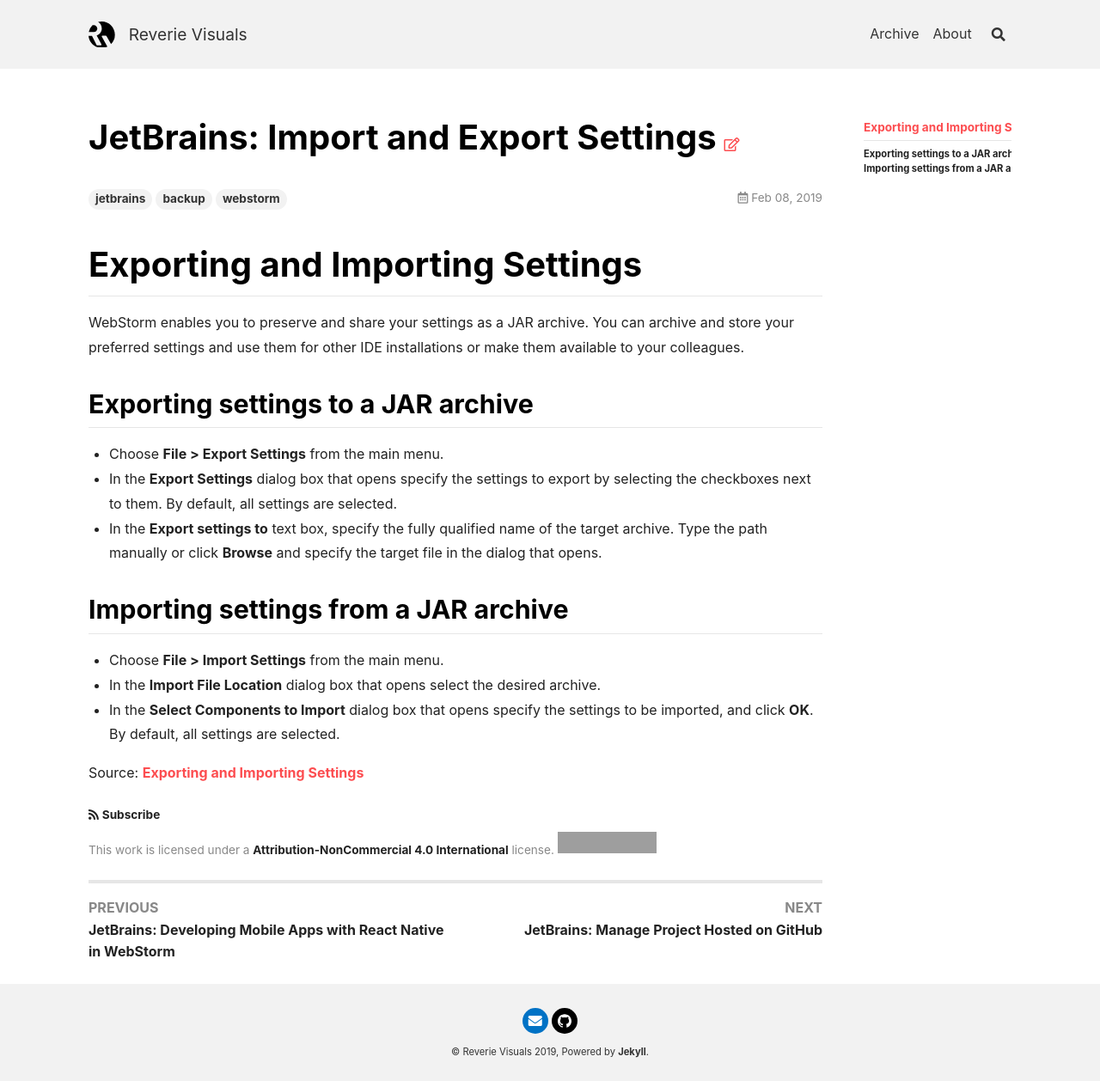
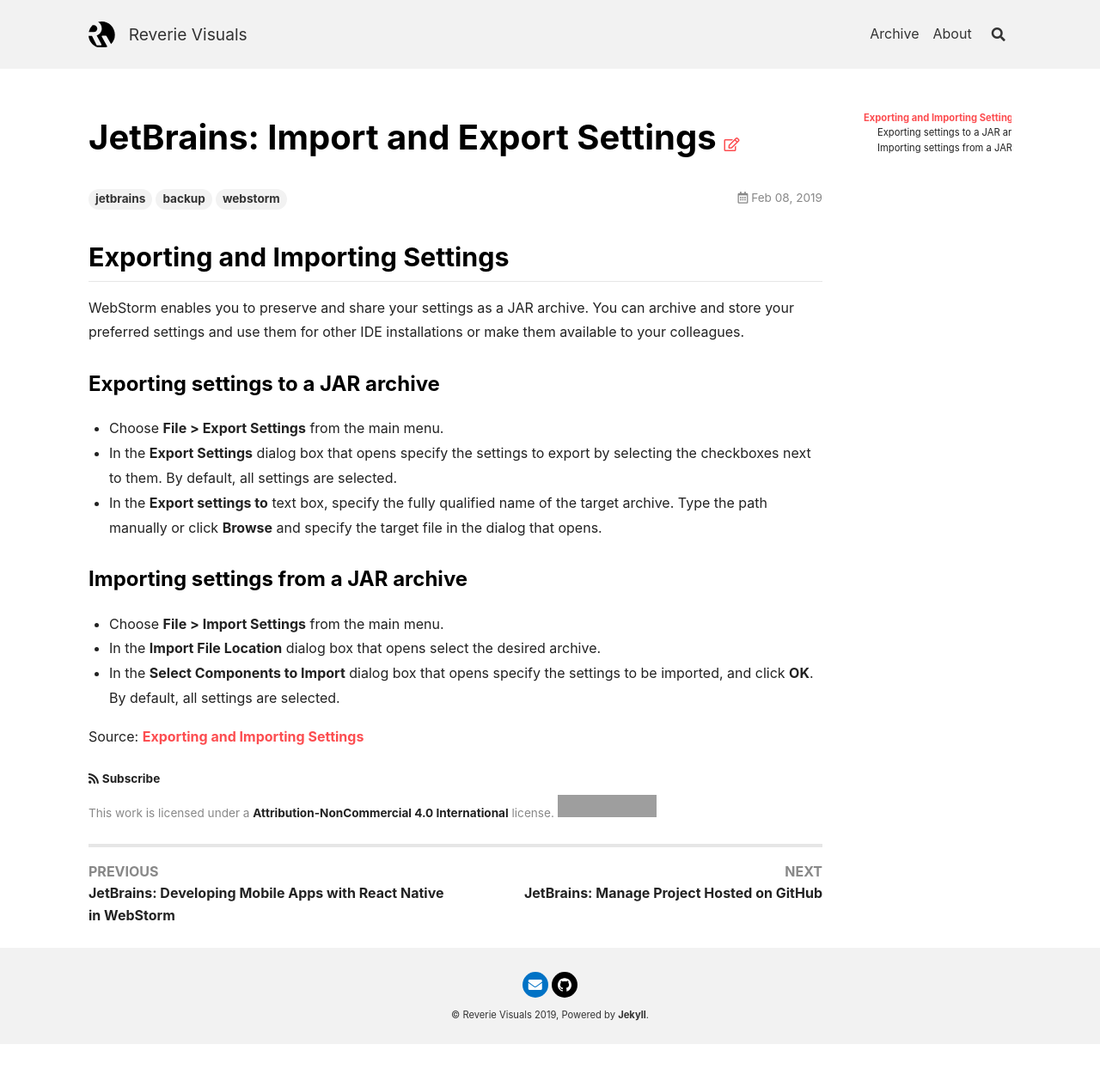
Before and after one commit to xcession/xcession.github.io, a Jekyll site: the page built from _posts/2019-02-08-jetbrains-import-and-export-settings.md, in a window 1280 px wide. Shown: the whole page at 86% size. Built offline with Jekyll 4.4.1, drawn with Linux system fonts in a browser that asks for light colours; nearby versions of some CDN libraries; after the commit the page ends 1215 px from its top, so only the background shows below that; grey boxes are pictures that could not be loaded.

Commit message:
Update article headers

```diff
--- a/_posts/2019-02-08-jetbrains-import-and-export-settings.md
+++ b/_posts/2019-02-08-jetbrains-import-and-export-settings.md
@@ -5,17 +5,17 @@ date:   2019-02-08 22:28:37 +0700
 tags: jetbrains backup webstorm
 ---
 
-# Exporting and Importing Settings
+## Exporting and Importing Settings
 
 WebStorm enables you to preserve and share your settings as a JAR archive. You can archive and store your preferred settings and use them for other IDE installations or make them available to your colleagues.
 
-## Exporting settings to a JAR archive
+### Exporting settings to a JAR archive
 
 - Choose **File > Export Settings** from the main menu.
 - In the **Export Settings** dialog box that opens specify the settings to export by selecting the checkboxes next to them. By default, all settings are selected.
 - In the **Export settings to** text box, specify the fully qualified name of the target archive. Type the path manually or click **Browse** and specify the target file in the dialog that opens.
 
-## Importing settings from a JAR archive
+### Importing settings from a JAR archive
 
 - Choose **File > Import Settings** from the main menu.
 - In the **Import File Location** dialog box that opens select the desired archive.
```
